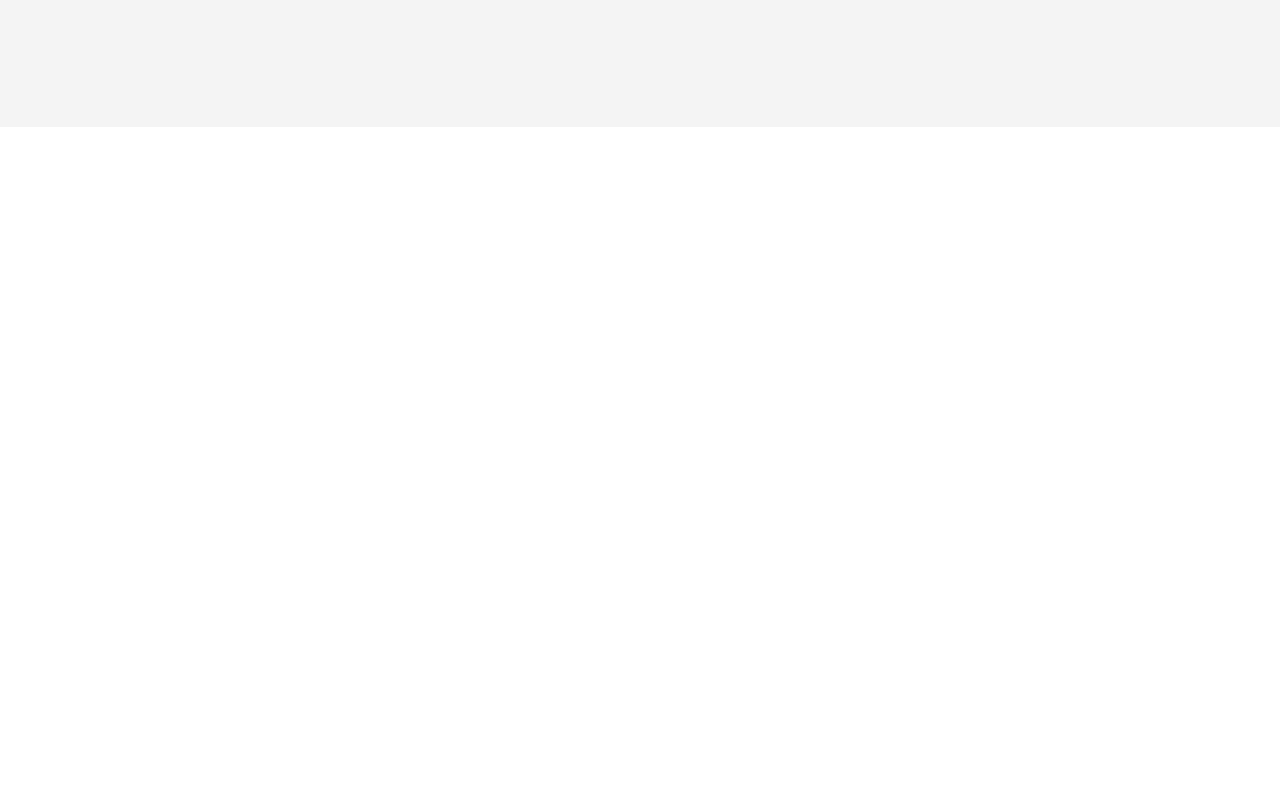
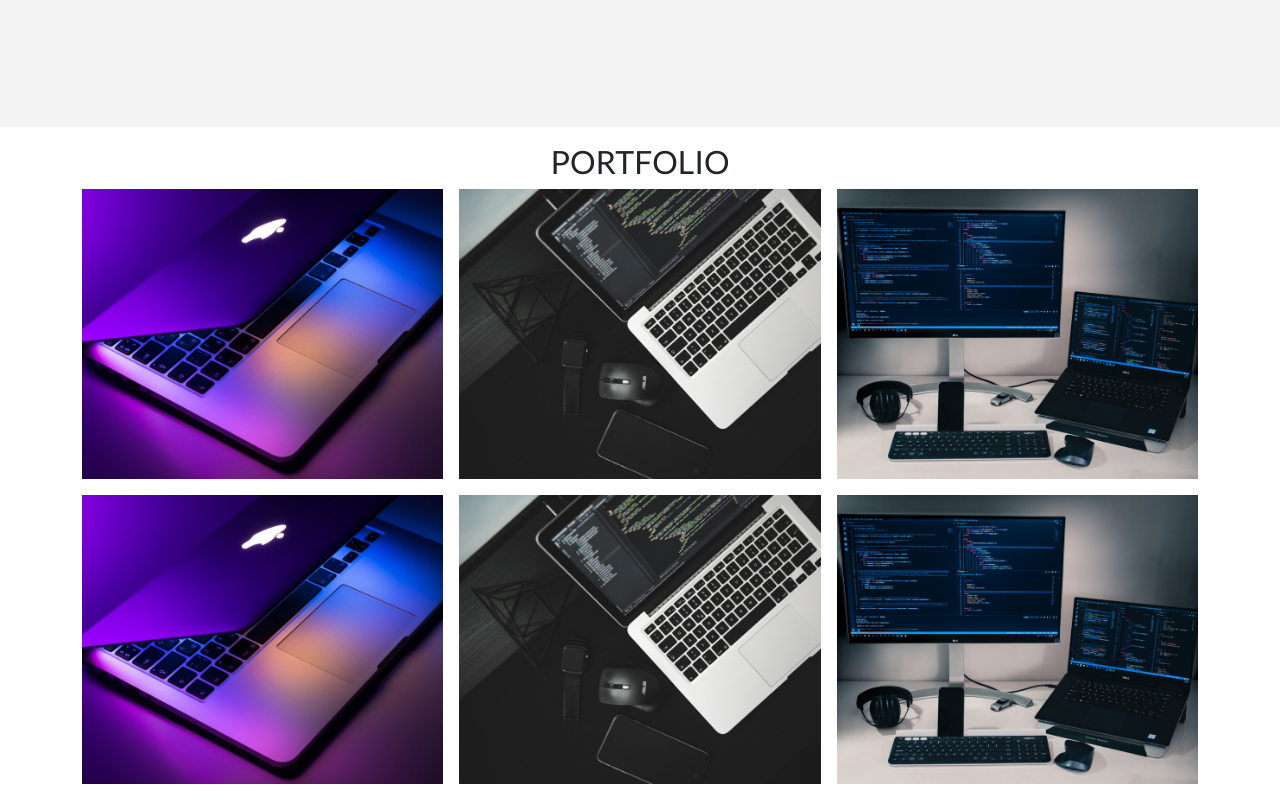
Before and after one commit to VictorLascares/my-web-page, a React (Vite) app: page / in a window 1280 px wide. Shown: the part 1279-2079 px from the top of the page. Before the commit the page ends 1406 px from the top, so only its background shows below. Built offline with nearby package versions, Linux system fonts and the light colour scheme.

Commit message:
Agregando seccion de portfolio

```diff
--- a/src/components/nav/Navbar.jsx
+++ b/src/components/nav/Navbar.jsx
@@ -22,7 +22,7 @@ const Navbar = () => {
               <a className="nav-link" href="#about">About</a>
             </li>
             <li className="nav-item">
-              <a className="nav-link" href="#works">Works</a>
+              <a className="nav-link" href="#portfolio">Portfolio</a>
             </li>
             <li className="nav-item">
               <a className="nav-link" href="#contact">Contact</a>
--- a/src/components/portfolio/Portfolio.jsx
+++ b/src/components/portfolio/Portfolio.jsx
@@ -0,0 +1,40 @@
+import React from 'react'
+import Project from './Project'
+import './portfolio.css'
+
+const Portfolio = () => {
+
+  const projects = [
+    {"id": "1","name": "Project 1", "tecnologies": "Html - Css - Javascript", "image": "/src/assets/img/project1.png", "code": "https://github.com/VictorLascares"},
+    {"id": "2","name": "Project 2", "tecnologies": "Html - Css - Javascript", "image": "/src/assets/img/project2.png", "code": "https://github.com/VictorLascares"},
+    {"id": "3","name": "Project 3", "tecnologies": "Html - Css - Javascript", "image": "/src/assets/img/project3.png", "code": "https://github.com/VictorLascares"},
+    {"id": "4","name": "Project 4", "tecnologies": "Html - Css - Javascript", "image": "/src/assets/img/project1.png", "code": "https://github.com/VictorLascares"},
+    {"id": "5","name": "Project 5", "tecnologies": "Html - Css - Javascript", "image": "/src/assets/img/project2.png", "code": "https://github.com/VictorLascares"},
+    {"id": "6","name": "Project 6", "tecnologies": "Html - Css - Javascript", "image": "/src/assets/img/project3.png", "code": "https://github.com/VictorLascares"}
+  ]
+
+  return (
+    <section id='portfolio' className='py-3'>
+      <div className="container">
+        <h2 className='text-center text-uppercase'>Portfolio</h2>
+        <div className="projects">
+          {
+            projects.map(project => {
+              return(
+                <Project
+                  key={project.id}
+                  name={project.name}
+                  tecnologies={project.tecnologies}
+                  image={project.image}
+                  code={project.code}
+                />
+              )
+            })
+          }
+        </div>
+      </div>
+    </section>
+  )
+}
+
+export default Portfolio
--- /dev/null
+++ b/src/components/portfolio/Project.jsx
@@ -0,0 +1,16 @@
+import React from 'react'
+
+const CardProject = ({name, tecnologies, image, code}) => {
+  return (
+    <div className='project col p-0'>
+      <img className='img-fluid' src={image} alt="Imagen de Proyecto" />
+      <div className="project__overlay text-light">
+        <h3 className='fw-bold text-uppercase'>{name}</h3>
+        <p className='text-uppercase'>{tecnologies}</p>
+        <a className='btn btn-info' href={code} target="_blank">Code</a>
+      </div>
+    </div>
+  )
+}
+
+export default CardProject
--- /dev/null
+++ b/src/components/portfolio/portfolio.css
@@ -0,0 +1,37 @@
+.projects {
+  display: grid;
+  gap: 1rem;
+}
+@media (min-width: 480px){
+  .projects {
+    grid-template-columns: repeat(2, 1fr);
+  }
+}
+@media (min-width : 768px) {
+  .projects {
+    grid-template-columns: repeat(3, 1fr);
+  }
+}
+
+.project {
+  position: relative;
+}
+
+.project__overlay {
+  visibility: hidden;
+  opacity: 0;
+  position: absolute;
+  top: 0;
+  width: 100%;
+  height: 100%;
+  background-color: rgba(0,0,0,.8);
+  transition: visibility 0s, opacity 1s;
+  display: flex;
+  flex-direction: column;
+  align-items: center;
+  justify-content: center;
+}
+.project:hover .project__overlay {
+  visibility: visible;
+  opacity: 1;
+}
--- a/src/pages/Home.jsx
+++ b/src/pages/Home.jsx
@@ -2,14 +2,17 @@ import React from 'react'
 import Navbar from '../components/nav/Navbar'
 import Cover from '../components/cover/Cover'
 import About from '../components/about/About'
+import Portfolio from '../components/portfolio/Portfolio'
 
 const Home = () => {
   return (
-    <div>
+    <>
       <Navbar />
       <Cover />
       <About />
-    </div>
+      <Portfolio />
+    </>
+
   )
 }
 
```
Also changed, not shown: src/css/index.css (indentation only).
